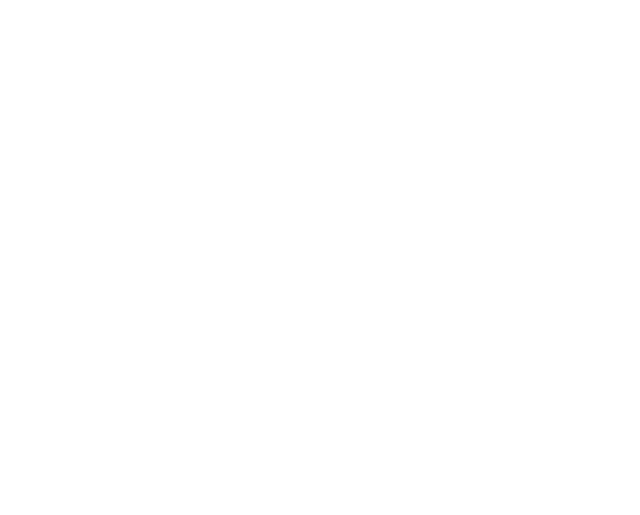
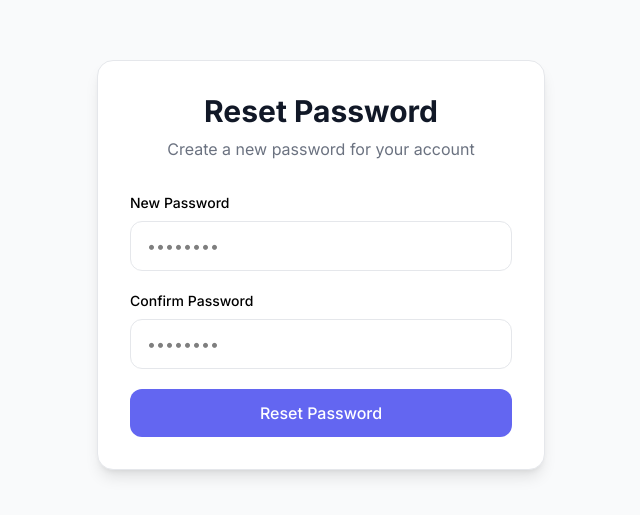
Before and after one commit to Nitesh-77-notty/Expenses_Tracker, a React app in the folder frontend/: page /reset-password/1 in a window 1280 px wide. Before the commit this address had no page. Shown: the part 135-650 px from the top of the page, without its empty margins (319-959 px from the left). Built offline with nearby package versions, Linux system fonts and the light colour scheme; the HTML template or start-up script is replaced by a standard one.

Commit message:
Feat: add reset password page UI

```diff
--- a/frontend/src/App.jsx
+++ b/frontend/src/App.jsx
@@ -9,6 +9,7 @@
 import Login from "./pages/Login";
 import Register from "./pages/Register.jsx";
 import ForgotPassword from "./pages/ForgotPassword.jsx";
+import ResetPassword from "./pages/ResetPassword.jsx";
 
 const App = () => {
   return (
@@ -16,6 +17,7 @@
       <Route path="/login" element={<Login />} />
       <Route path="/register" element={<Register />} />
       <Route path="/forgot-password" element={<ForgotPassword />} />
+      <Route path="/reset-password/:token" element={<ResetPassword />} />
 
       <Route
         path="/"
--- /dev/null
+++ b/frontend/src/pages/ResetPassword.jsx
@@ -0,0 +1,53 @@
+import React from "react";
+
+const ResetPassword = () => {
+  return (
+    <div className="min-h-screen bg-[var(--color-background)] flex">
+      <div className="flex-1 flex items-center justify-center p-6">
+        <div className="w-full max-w-md bg-[var(--color-surface)] border border-[var(--color-border)] rounded-2xl shadow-lg p-8">
+          <div className="mb-8 text-center">
+            <h2 className="text-3xl font-bold text-[var(--color-text-primary)]">
+              Reset Password
+            </h2>
+            <p className="mt-2 text-[var(--color-text-muted)]">
+              Create a new password for your account
+            </p>
+          </div>
+
+          <form className="space-y-5">
+            <div>
+              <label className="block mb-2 text-sm font-medium">
+                New Password
+              </label>
+              <input
+                type="password"
+                placeholder="••••••••"
+                className="w-full px-4 py-3 rounded-xl border border-[var(--color-border)]"
+              />
+            </div>
+
+            <div>
+              <label className="block mb-2 text-sm font-medium">
+                Confirm Password
+              </label>
+              <input
+                type="password"
+                placeholder="••••••••"
+                className="w-full px-4 py-3 rounded-xl border border-[var(--color-border)]"
+              />
+            </div>
+
+            <button
+              type="submit"
+              className="w-full bg-[var(--color-accent)] text-white py-3 rounded-xl font-medium"
+            >
+              Reset Password
+            </button>
+          </form>
+        </div>
+      </div>
+    </div>
+  );
+};
+
+export default ResetPassword;
```
